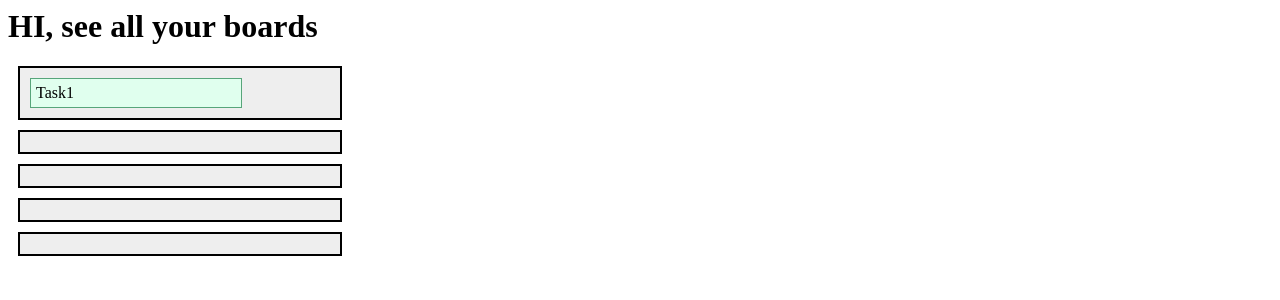
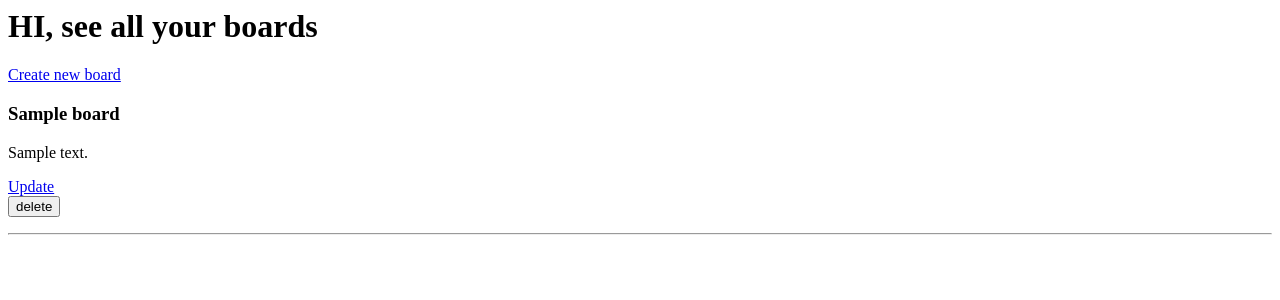
Before and after one commit to VictorMeneghini/to-do-list, a Django app: template templates/board/index.html in a window 1280 px wide. Shown: the top 300 px of the page. Run offline with Django 3.2, Linux system fonts and the light colour scheme; the template is opened without the code that fills it: values that come from a table or form of the project are taken from there, others are empty; tables that the repository leaves empty hold one stand-in row (values such as "Sample post").

Commit message:
Create board template

```diff
--- /dev/null
+++ b/templates/board/form.html
@@ -0,0 +1,5 @@
+<form method="post">
+    {% csrf_token %}
+    {{ form.as_p }}
+    <input type="submit" value="Save">
+</form>
--- a/templates/board/index.html
+++ b/templates/board/index.html
@@ -1,88 +1,18 @@
 <h1>HI, see all your boards</h1>
-<style>
-#draggable {
-  background: #e0ffee;
-  border: 1px solid #57a57a;
-  width: 200px;
-  padding: 5px;
-}
-.dropzone {
-  width: 300px;
-  padding: 10px;
-  margin: 10px;
-  background: #eee;
-  border: 2px solid #000;
-}
 
-.active {
-  background: #fffad6;
-  border: 2px solid #aaa479;
-}
-.over {
-  background: #ffc6c6;
-  border: 2px solid #931414;
-}
+<a href="{% url 'board:board_create' %}">Create new board</a>
 
-#draggable, .dropzone {
-  transition: all 0.7s;
-}
+{% for board in all_boards %}
+  <h3>{{ board }}</h3>
+  <p>{{board.description}}</p>
 
+  <a href="{% url 'board:board_update' board.pk %}">Update</a>
 
-
-</style>
-<div class="dropzone">
-    <div id="draggable" draggable="true">
-      Task1
-    </div>
-  </div>
-  <div class="dropzone"></div>
-  <div class="dropzone"></div>
-  <div class="dropzone"></div>
-  <div class="dropzone"></div>
-
-</div>
-
-<script>
-window.onload = function () {
-  var draggable = document.getElementById("draggable"),
-      dropzones = document.getElementsByClassName("dropzone");
-
-  draggable.addEventListener("dragstart", function () {
-    for (let i = 0; i < dropzones.length; i++) {
-      dropzones[i].classList.add("active");
-    }
-  });
-
-  draggable.addEventListener("dragend", function () {
-    for (let i = 0; i < dropzones.length; i++) {
-      dropzones[i].classList.remove("active");
-      dropzones[i].classList.remove("over");
-    }
-  });
-
-  draggable.addEventListener("drag", function () {
-  });
-
-  for (let i = 0; i < dropzones.length; i++) {
-    dropzones[i].addEventListener("dragenter", function () {
-      dropzones[i].classList.add("over");
-    });
-
-    dropzones[i].addEventListener("dragleave", function () {
-      dropzones[i].classList.remove("over");
-    });
-
-    dropzones[i].addEventListener("dragover", function (evt) {
-      evt.preventDefault();
-    });
-
-    dropzones[i].addEventListener("drop", function (evt) {
-      evt.preventDefault();
-      if (evt.target != draggable.parentNode && evt.target != draggable) {
-        draggable.parentNode.removeChild(draggable);
-        evt.target.appendChild(draggable);
-      }
-    });
-  }
-};
-</script>
+  <form action="{% url 'board:board_delete' board.pk %}" method="POST">
+      {% csrf_token %}
+      <button class="button-no-bg" type="submit">
+        delete
+      </button>
+    </form>
+    <hr>
+{% endfor %}
```
